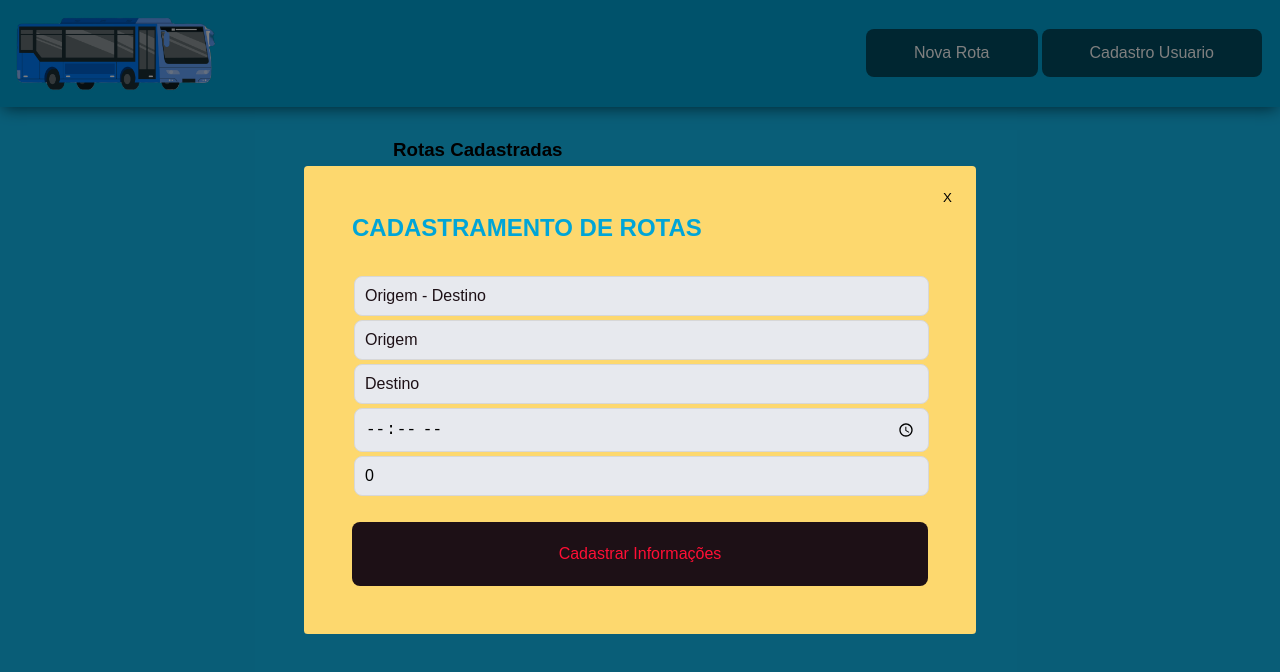
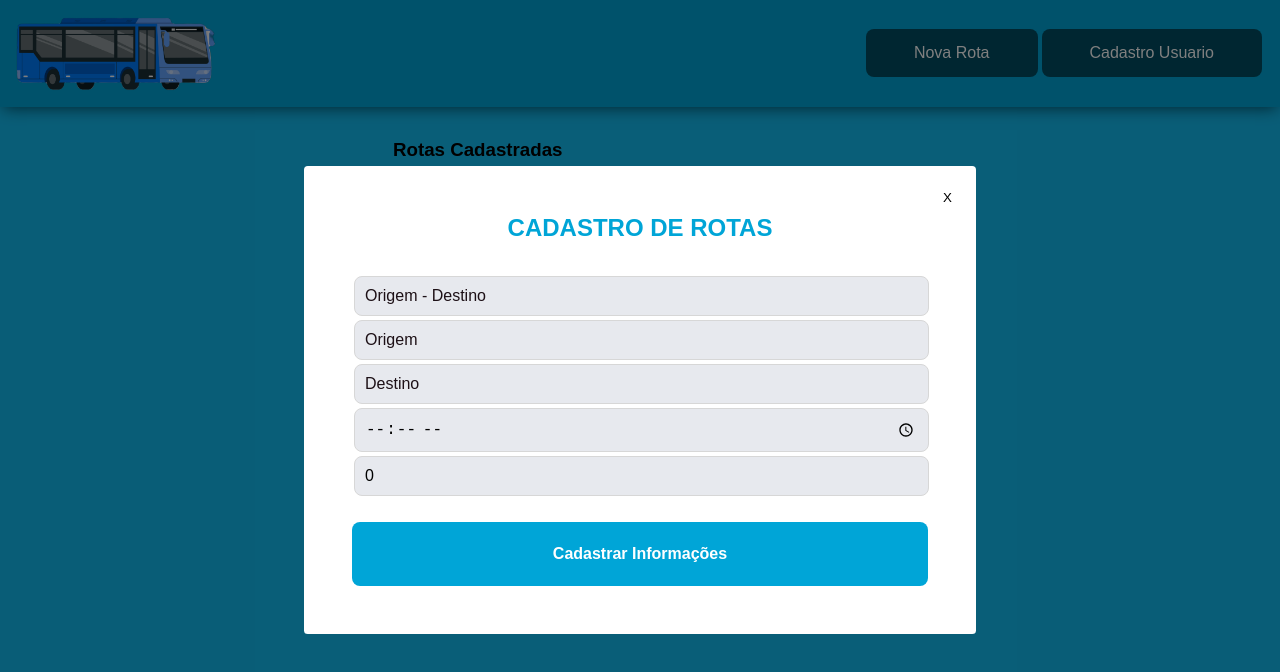
Before and after one commit to Eduardo-Montanhani/Hacktoon2, a React (Vite) app in the folder project-ts/: page / in a window 1280 px wide. Both pictures are taken after a click on the button "Nova Rota". Shown: the top 672 px of the page. Built offline with nearby package versions, Linux system fonts and the light colour scheme; data requests are answered from the project's data file.

Commit message:
estilizando modal

```diff
--- a/project-ts/src/components/CustomModal/index.tsx
+++ b/project-ts/src/components/CustomModal/index.tsx
@@ -96,7 +96,7 @@ export function CustomModal(props: PropsModal){
             <FormContainer
                 onSubmit={criarRota}
             >
-                <h2>CADASTRAMENTO DE ROTAS</h2>
+                <h2>CADASTRO DE ROTAS</h2>
 
                 {erro && <p className="erro">{erro}</p>}
 
@@ -143,7 +143,7 @@ export function CustomModal(props: PropsModal){
                 />
 
                 <button type='submit'>
-                    Cadastrar Informações
+                    <strong>Cadastrar Informações</strong>
                 </button>
             </FormContainer>
 
--- a/project-ts/src/components/CustomModal/styles.ts
+++ b/project-ts/src/components/CustomModal/styles.ts
@@ -6,6 +6,7 @@ export const FormContainer = styled.form`
         color: var(--blue);
         font-size: 1.5rem;
         margin-bottom: 2rem;
+        text-align: center;
     }
 
     input {
@@ -40,8 +41,8 @@ export const FormContainer = styled.form`
         width: 100%;
         padding: 0 1.5rem;
         height: 4rem;
-        background-color: #1d1016;
-        color: #ff0f35;
+        background-color: var(--blue);
+        color: #fff;
         border-radius: 8px;
         border: 0;
         font-size: 1rem;
--- a/project-ts/src/components/CustomUser/index.tsx
+++ b/project-ts/src/components/CustomUser/index.tsx
@@ -54,7 +54,7 @@ export function CustomUser(props: PropsUser){
             <FormContainer
                 onSubmit={criarUser}
             >
-                <h2>CADASTRAMENTO DE Usuarios</h2>
+                <h2>CADASTRO DE USUARIOS</h2>
 
                 <input
                     type="text"
@@ -75,7 +75,7 @@ export function CustomUser(props: PropsUser){
 
 
                 <button type='submit'>
-                    Cadastrar Informações
+                    <strong>Cadastrar Informações</strong>
                 </button>
             </FormContainer>
 
--- a/project-ts/src/components/CustomUser/styles.ts
+++ b/project-ts/src/components/CustomUser/styles.ts
@@ -6,6 +6,7 @@ export const FormContainer = styled.form`
         color: var(--blue);
         font-size: 1.5rem;
         margin-bottom: 2rem;
+        text-align: center;
     }
 
     input {
@@ -40,8 +41,8 @@ export const FormContainer = styled.form`
         width: 100%;
         padding: 0 1.5rem;
         height: 4rem;
-        background-color: #1d1016;
-        color: #ff0f35;
+        background-color: var(--blue);
+        color: #fff;
         border-radius: 8px;
         border: 0;
         font-size: 1rem;
--- a/project-ts/src/styles/global.ts
+++ b/project-ts/src/styles/global.ts
@@ -6,7 +6,7 @@ export const GlobalStyle = createGlobalStyle`
         --background: #13bcf0;
         --blue: #00a5d7;
         --text-body: #1d1016;
-        --background-modal: #fdd86e;
+        --background-modal: #fff;
 
         --blue-light: #014d63;
     }
```
